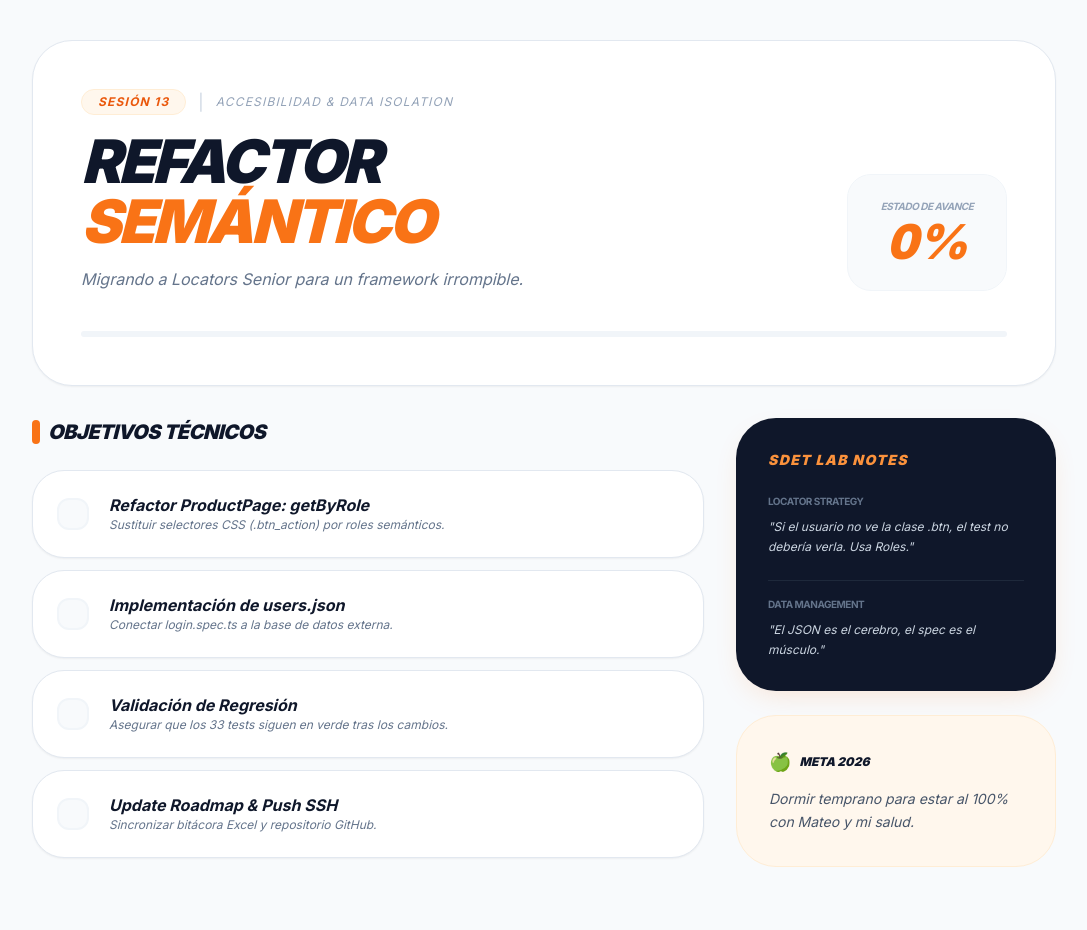
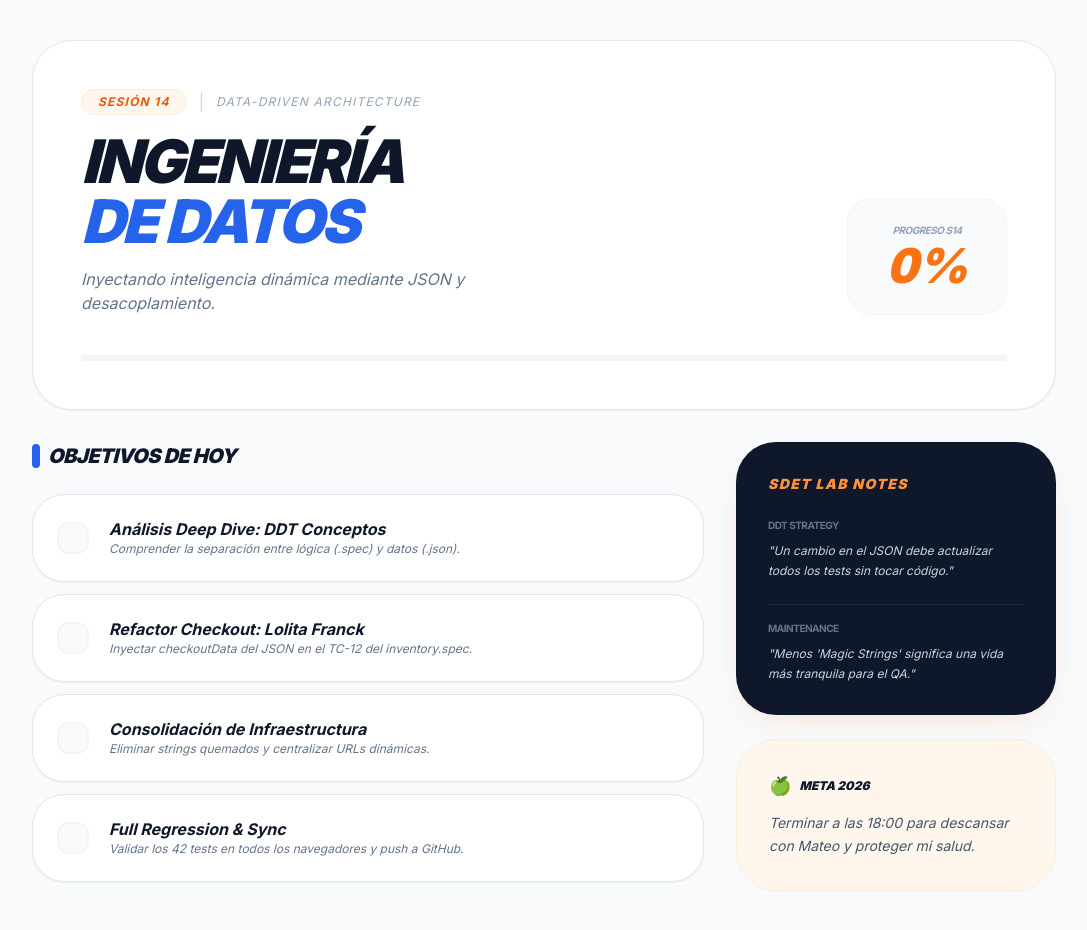
Before and after one commit to nataliacamero/qa-journey, a website: page control-panel/index.html in a window 1280 px wide. Shown: the whole page, without its empty margins (96-1183 px from the left). Before the commit the page ends 907 px from the top, so only its background shows below. Drawn offline with nearby package versions, Linux system fonts and the light colour scheme.

Commit message:
feat: Actualizar título y contenido del Panel de Control a Sesión 14 con enfoque en Arquitectura de Datos

```diff
--- a/control-panel/index.html
+++ b/control-panel/index.html
@@ -3,7 +3,7 @@
   <head>
     <meta charset="UTF-8" />
     <meta name="viewport" content="width=device-width, initial-scale=1.0" />
-    <title>Panel de Control - Sesión 13 | Natalia Camero</title>
+    <title>Panel de Control - Sesión 14 | Natalia Camero</title>
     <script src="https://cdn.tailwindcss.com"></script>
     <style>
       @import url("https://fonts.googleapis.com/css2?family=Inter:wght@300;400;600;700;900&display=swap");
@@ -19,7 +19,7 @@
     class="bg-slate-50 min-h-screen p-4 md:p-10 flex justify-center items-start text-slate-800"
   >
     <div class="max-w-5xl w-full space-y-8">
-      <!-- HEADER SESIÓN 13: REFACTOR SENIOR -->
+      <!-- HEADER SESIÓN 14: DATA ARCHITECTURE -->
       <header
         class="bg-white rounded-[2.5rem] p-8 md:p-12 shadow-sm border border-slate-200 relative overflow-hidden"
       >
@@ -27,12 +27,12 @@
           <div class="flex items-center space-x-3 mb-4">
             <span
               class="bg-orange-50 px-4 py-1 rounded-full text-xs font-bold text-orange-600 uppercase tracking-widest border border-orange-100 italic"
-              >Sesión 13</span
+              >Sesión 14</span
             >
             <span class="text-slate-300">|</span>
             <span
               class="text-slate-400 font-medium text-xs uppercase tracking-widest italic"
-              >Accesibilidad & Data Isolation</span
+              >Data-Driven Architecture</span
             >
           </div>
           <div
@@ -42,10 +42,11 @@
               <h1
                 class="text-4xl md:text-6xl font-black text-slate-900 leading-none italic uppercase tracking-tighter"
               >
-                Refactor<br /><span class="text-orange-500">Semántico</span>
+                Ingeniería<br /><span class="text-blue-600">de Datos</span>
               </h1>
               <p class="text-slate-500 mt-4 font-medium max-w-md italic">
-                Migrando a Locators Senior para un framework irrompible.
+                Inyectando inteligencia dinámica mediante JSON y
+                desacoplamiento.
               </p>
             </div>
             <div
@@ -54,7 +55,7 @@
               <p
                 class="text-[10px] font-bold text-slate-400 uppercase tracking-tighter mb-1 italic"
               >
-                Estado de Avance
+                Progreso S14
               </p>
               <p
                 id="progress-text"
@@ -71,7 +72,7 @@
         >
           <div
             id="progress-bar"
-            class="bg-orange-500 h-full transition-all duration-1000 ease-out w-0"
+            class="bg-blue-600 h-full transition-all duration-1000 ease-out w-0"
           ></div>
         </div>
       </header>
@@ -82,14 +83,14 @@
           <h2
             class="text-xl font-black text-slate-900 italic uppercase tracking-tight flex items-center space-x-2"
           >
-            <span class="w-2 h-6 bg-orange-500 rounded-full"></span>
-            <span>Objetivos Técnicos</span>
+            <span class="w-2 h-6 bg-blue-600 rounded-full"></span>
+            <span>Objetivos de Hoy</span>
           </h2>
 
           <div class="space-y-3">
             <div
               onclick="toggleTask(0)"
-              class="group bg-white p-6 rounded-[2rem] border border-slate-200 shadow-sm hover:border-orange-200 transition-all cursor-pointer flex items-center space-x-5"
+              class="group bg-white p-6 rounded-[2rem] border border-slate-200 shadow-sm hover:border-blue-200 transition-all cursor-pointer flex items-center space-x-5"
             >
               <div
                 id="check-0"
@@ -97,17 +98,17 @@
               ></div>
               <div class="flex-1">
                 <h3 class="font-bold text-slate-900 leading-tight italic">
-                  Refactor ProductPage: getByRole
+                  Análisis Deep Dive: DDT Conceptos
                 </h3>
                 <p class="text-xs text-slate-500 mt-0.5 italic">
-                  Sustituir selectores CSS (.btn_action) por roles semánticos.
+                  Comprender la separación entre lógica (.spec) y datos (.json).
                 </p>
               </div>
             </div>
 
             <div
               onclick="toggleTask(1)"
-              class="group bg-white p-6 rounded-[2rem] border border-slate-200 shadow-sm hover:border-orange-200 transition-all cursor-pointer flex items-center space-x-5"
+              class="group bg-white p-6 rounded-[2rem] border border-slate-200 shadow-sm hover:border-blue-200 transition-all cursor-pointer flex items-center space-x-5"
             >
               <div
                 id="check-1"
@@ -115,17 +116,17 @@
               ></div>
               <div class="flex-1">
                 <h3 class="font-bold text-slate-900 leading-tight italic">
-                  Implementación de users.json
+                  Refactor Checkout: Lolita Franck
                 </h3>
                 <p class="text-xs text-slate-500 mt-0.5 italic">
-                  Conectar login.spec.ts a la base de datos externa.
+                  Inyectar checkoutData del JSON en el TC-12 del inventory.spec.
                 </p>
               </div>
             </div>
 
             <div
               onclick="toggleTask(2)"
-              class="group bg-white p-6 rounded-[2rem] border border-slate-200 shadow-sm hover:border-orange-200 transition-all cursor-pointer flex items-center space-x-5"
+              class="group bg-white p-6 rounded-[2rem] border border-slate-200 shadow-sm hover:border-blue-200 transition-all cursor-pointer flex items-center space-x-5"
             >
               <div
                 id="check-2"
@@ -133,17 +134,17 @@
               ></div>
               <div class="flex-1">
                 <h3 class="font-bold text-slate-900 leading-tight italic">
-                  Validación de Regresión
+                  Consolidación de Infraestructura
                 </h3>
                 <p class="text-xs text-slate-500 mt-0.5 italic">
-                  Asegurar que los 33 tests siguen en verde tras los cambios.
+                  Eliminar strings quemados y centralizar URLs dinámicas.
                 </p>
               </div>
             </div>
 
             <div
               onclick="toggleTask(3)"
-              class="group bg-white p-6 rounded-[2rem] border border-slate-200 shadow-sm hover:border-orange-200 transition-all cursor-pointer flex items-center space-x-5"
+              class="group bg-white p-6 rounded-[2rem] border border-slate-200 shadow-sm hover:border-blue-200 transition-all cursor-pointer flex items-center space-x-5"
             >
               <div
                 id="check-3"
@@ -151,10 +152,10 @@
               ></div>
               <div class="flex-1">
                 <h3 class="font-bold text-slate-900 leading-tight italic">
-                  Update Roadmap & Push SSH
+                  Full Regression & Sync
                 </h3>
                 <p class="text-xs text-slate-500 mt-0.5 italic">
-                  Sincronizar bitácora Excel y repositorio GitHub.
+                  Validar los 42 tests en todos los navegadores y push a GitHub.
                 </p>
               </div>
             </div>
@@ -174,21 +175,22 @@
                 <p
                   class="text-[10px] font-bold text-slate-500 uppercase mb-2 tracking-tighter"
                 >
-                  Locator Strategy
+                  DDT Strategy
                 </p>
                 <p class="text-xs text-slate-300 leading-relaxed italic">
-                  "Si el usuario no ve la clase .btn, el test no debería verla.
-                  Usa Roles."
+                  "Un cambio en el JSON debe actualizar todos los tests sin
+                  tocar código."
                 </p>
               </li>
               <li class="pt-4 border-t border-slate-800">
                 <p
                   class="text-[10px] font-bold text-slate-500 uppercase mb-2 tracking-tighter"
                 >
-                  Data Management
+                  Maintenance
                 </p>
                 <p class="text-xs text-slate-300 leading-relaxed italic">
-                  "El JSON es el cerebro, el spec es el músculo."
+                  "Menos 'Magic Strings' significa una vida más tranquila para
+                  el QA."
                 </p>
               </li>
             </ul>
@@ -206,7 +208,7 @@
             <p
               class="text-slate-600 text-sm leading-relaxed italic font-medium"
             >
-              Dormir temprano para estar al 100% con Mateo y mi salud.
+              Terminar a las 18:00 para descansar con Mateo y proteger mi salud.
             </p>
           </div>
         </div>
@@ -225,7 +227,7 @@
           if (t) {
             el.innerHTML = "✓";
             el.className =
-              "w-8 h-8 rounded-xl bg-orange-500 border-orange-500 flex items-center justify-center text-white font-bold transition-all shadow-lg shadow-orange-200";
+              "w-8 h-8 rounded-xl bg-blue-600 border-blue-600 flex items-center justify-center text-white font-bold transition-all shadow-lg shadow-blue-200";
           } else {
             el.innerHTML = "";
             el.className =
```
